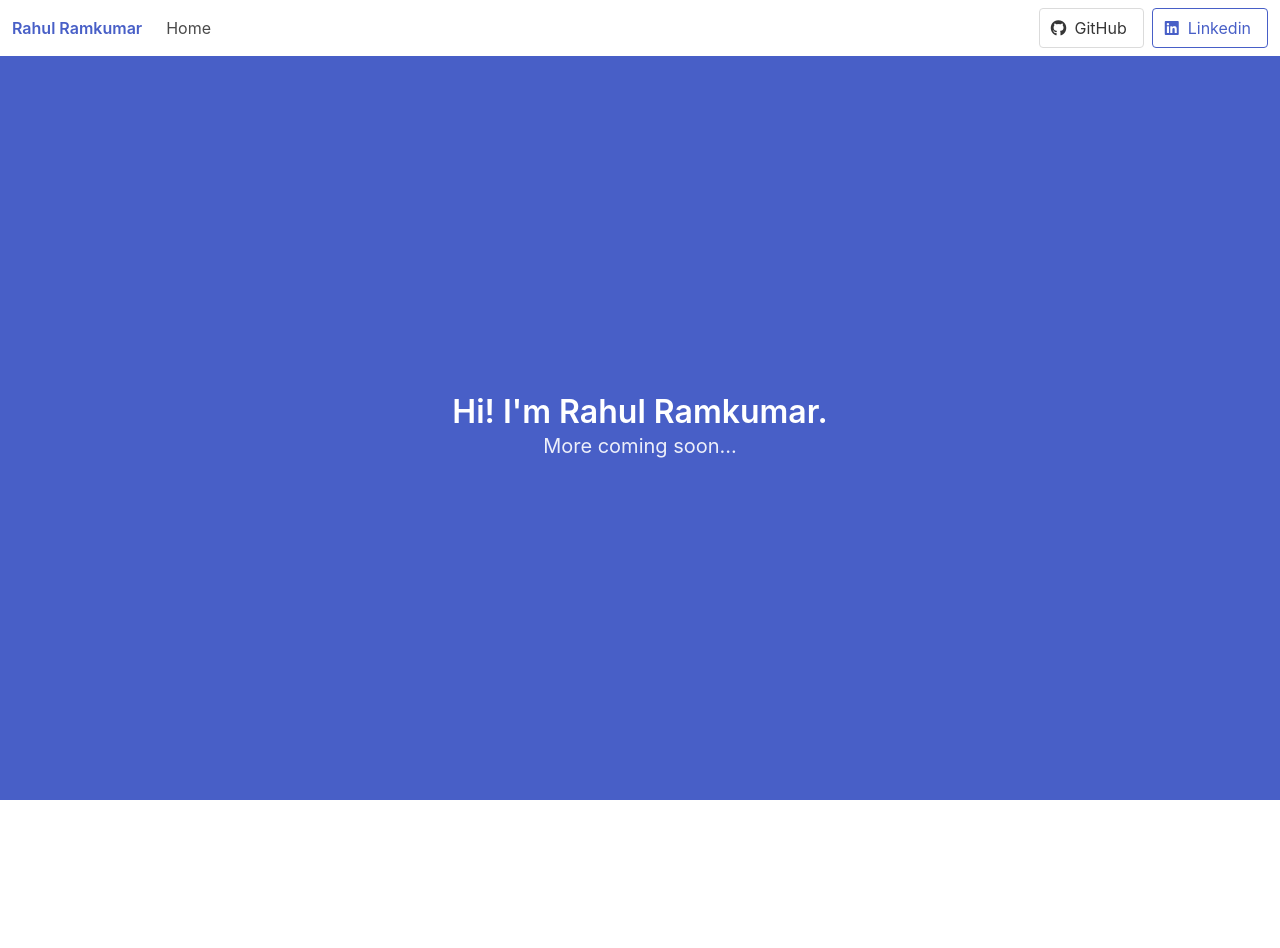
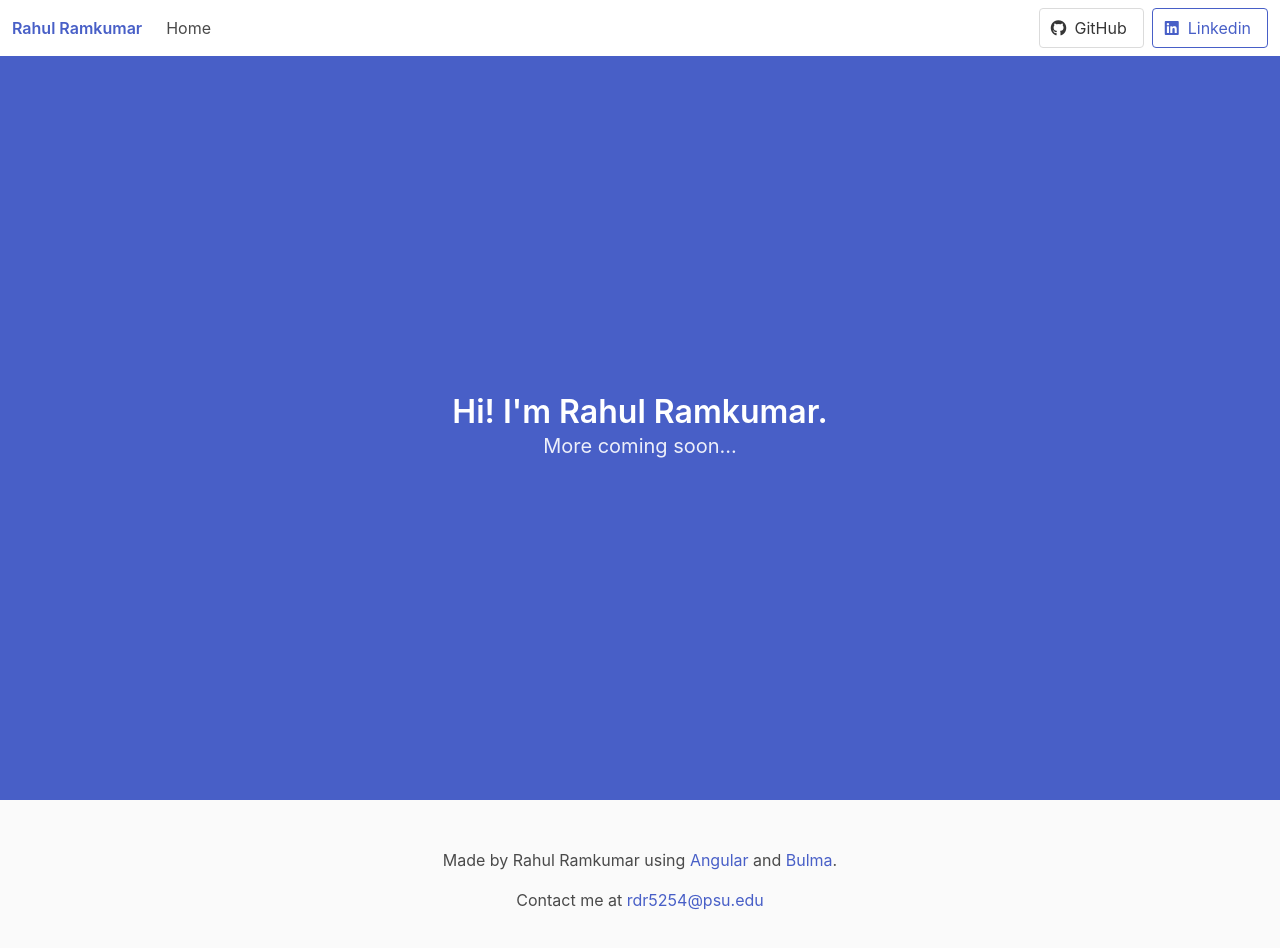
Before and after one commit to rsquared226/rsquared226.github.io, an Angular app: page / in a window 1280 px wide. Shown: the top 948 px of the page. Before the commit the page ends 800 px from the top, so only its background shows below. Built offline with nearby package versions, Linux system fonts and the light colour scheme.

Commit message:
Make Basic Footer

```diff
--- a/src/app/app.component.html
+++ b/src/app/app.component.html
@@ -1,2 +1,3 @@
 <app-navbar></app-navbar>
 <app-intro-hero></app-intro-hero>
+<app-footer></app-footer>
--- a/src/app/app.module.ts
+++ b/src/app/app.module.ts
@@ -4,9 +4,10 @@ import { NgModule } from '@angular/core';
 import { AppComponent } from './app.component';
 import { NavbarComponent } from './navbar/navbar.component';
 import { IntroHeroComponent } from './intro-hero/intro-hero.component';
+import { FooterComponent } from './footer/footer.component';
 
 @NgModule({
-  declarations: [AppComponent, NavbarComponent, IntroHeroComponent],
+  declarations: [AppComponent, NavbarComponent, IntroHeroComponent, FooterComponent],
   imports: [BrowserModule],
   providers: [],
   bootstrap: [AppComponent],
--- /dev/null
+++ b/src/app/footer/footer.component.html
@@ -0,0 +1,13 @@
+<footer class="footer">
+  <div class="content has-text-centered">
+    <p>
+      Made by Rahul Ramkumar using
+      <a href="https://angular.io/" target="_blank">Angular</a> and
+      <a href="https://bulma.io/" target="_blank">Bulma</a>.
+    </p>
+    <p>
+      Contact me at
+      <a href="mailto:rdr5254@psu.edu" target="_blank">rdr5254@psu.edu</a>
+    </p>
+  </div>
+</footer>
--- /dev/null
+++ b/src/app/footer/footer.component.ts
@@ -0,0 +1,15 @@
+import { Component, OnInit } from '@angular/core';
+
+@Component({
+  selector: 'app-footer',
+  templateUrl: './footer.component.html',
+  styleUrls: ['./footer.component.css']
+})
+export class FooterComponent implements OnInit {
+
+  constructor() { }
+
+  ngOnInit(): void {
+  }
+
+}
```
Also changed, not shown: src/app/footer/footer.component.css (added).
